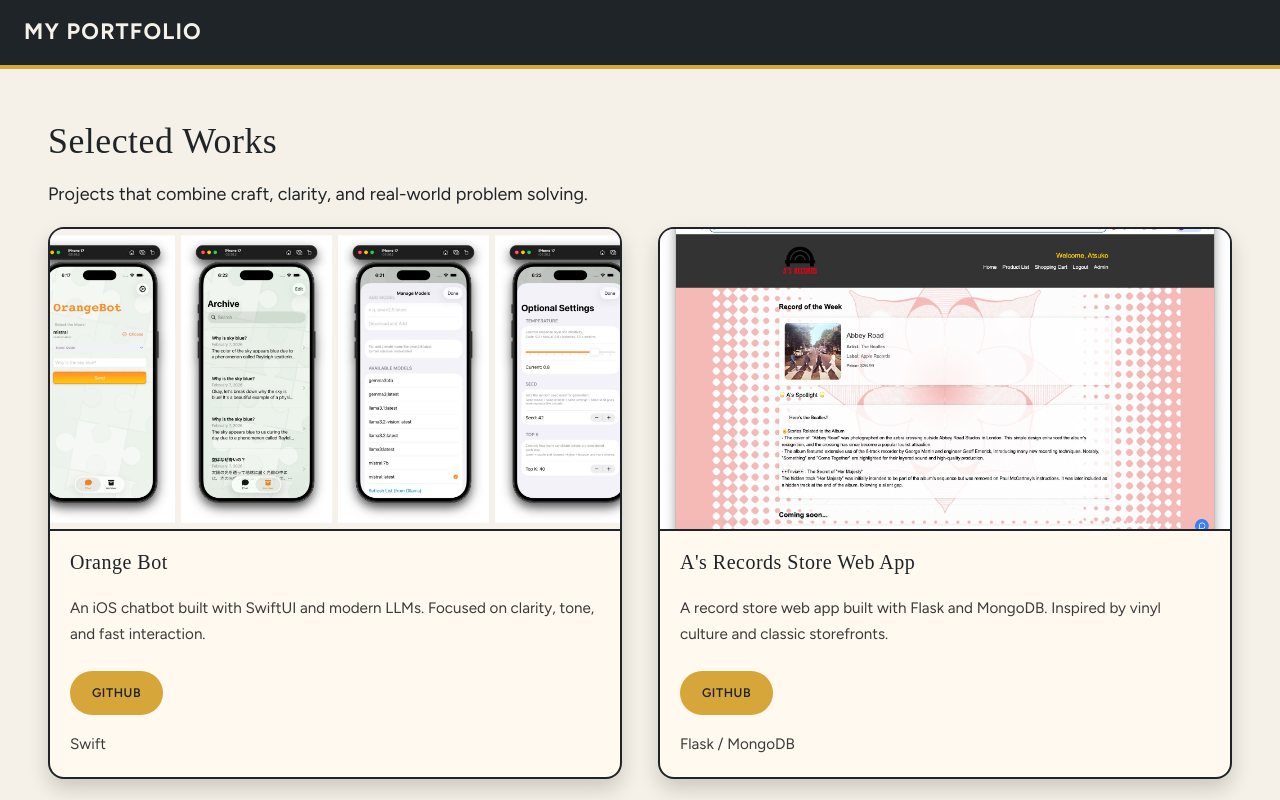
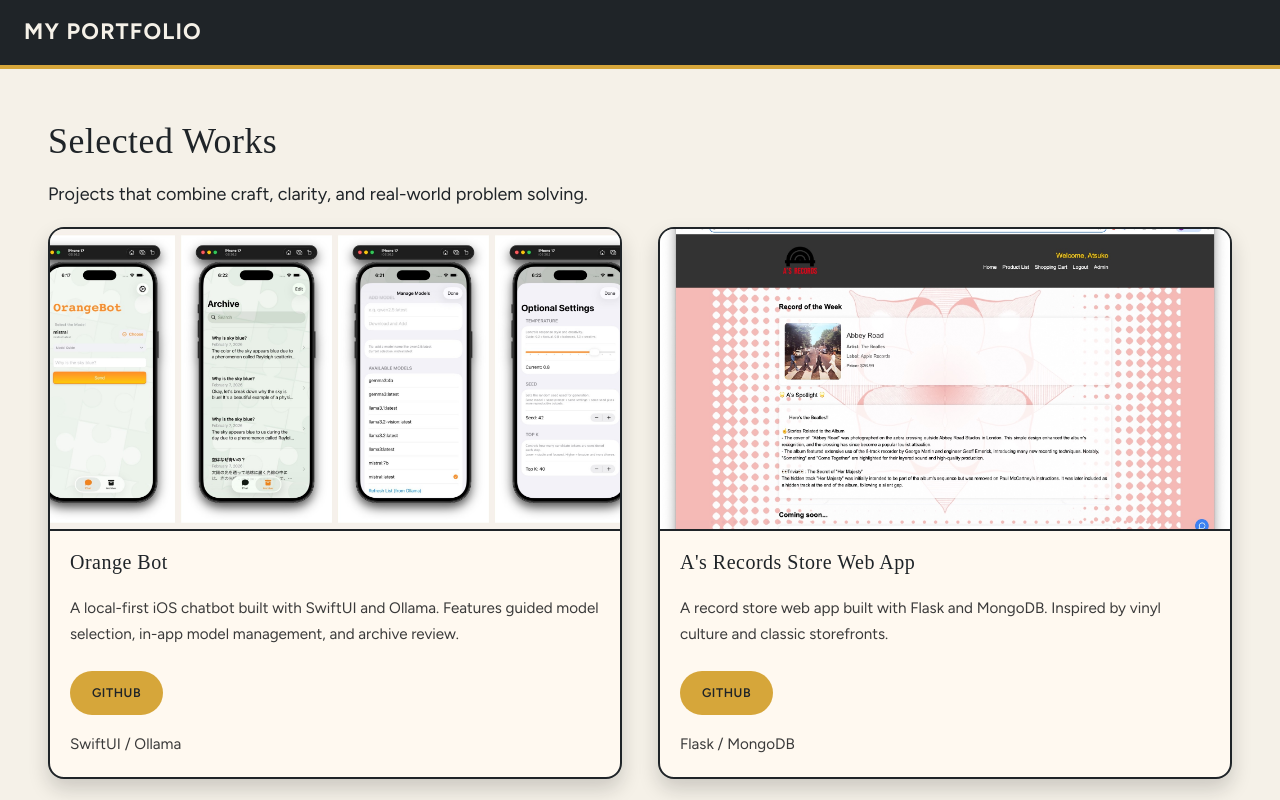
Before and after one commit to AtsukoKuwahara/AtsukoKuwahara.github.io, a React (Create React App) app: page /projects in a window 1280 px wide. Shown: the top 800 px of the page. Built offline with nearby package versions, Linux system fonts and the light colour scheme; a web font is replaced by a local one.

Commit message:
Update project card copy

```diff
--- a/src/pages/Projects.js
+++ b/src/pages/Projects.js
@@ -76,10 +76,10 @@ function Projects() {
         <ProjectCard
           imgSrc={orangebotImg}
           title="Orange Bot"
-          description="An iOS chatbot built with SwiftUI and modern LLMs. Focused on clarity, tone, and fast interaction."
+          description="A local-first iOS chatbot built with SwiftUI and Ollama. Features guided model selection, in-app model management, and archive review."
           repoLink="https://github.com/AtsukoKuwahara/SimpleAIChatbot"
           technologies={[]}
-          techDescription="Swift"
+          techDescription="SwiftUI / Ollama"
         />
         <ProjectCard
           imgSrc={asRecordsStoreImg}
```
